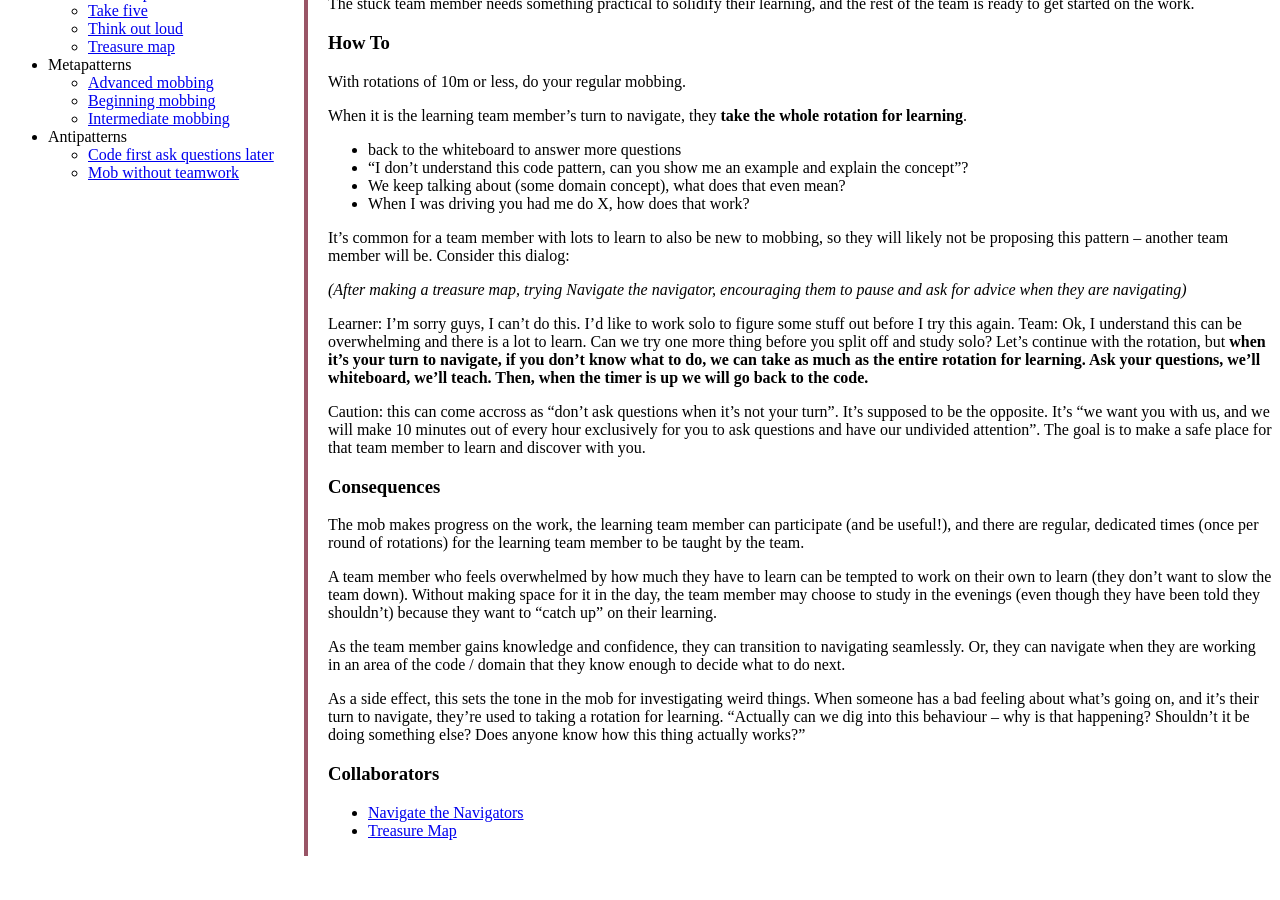
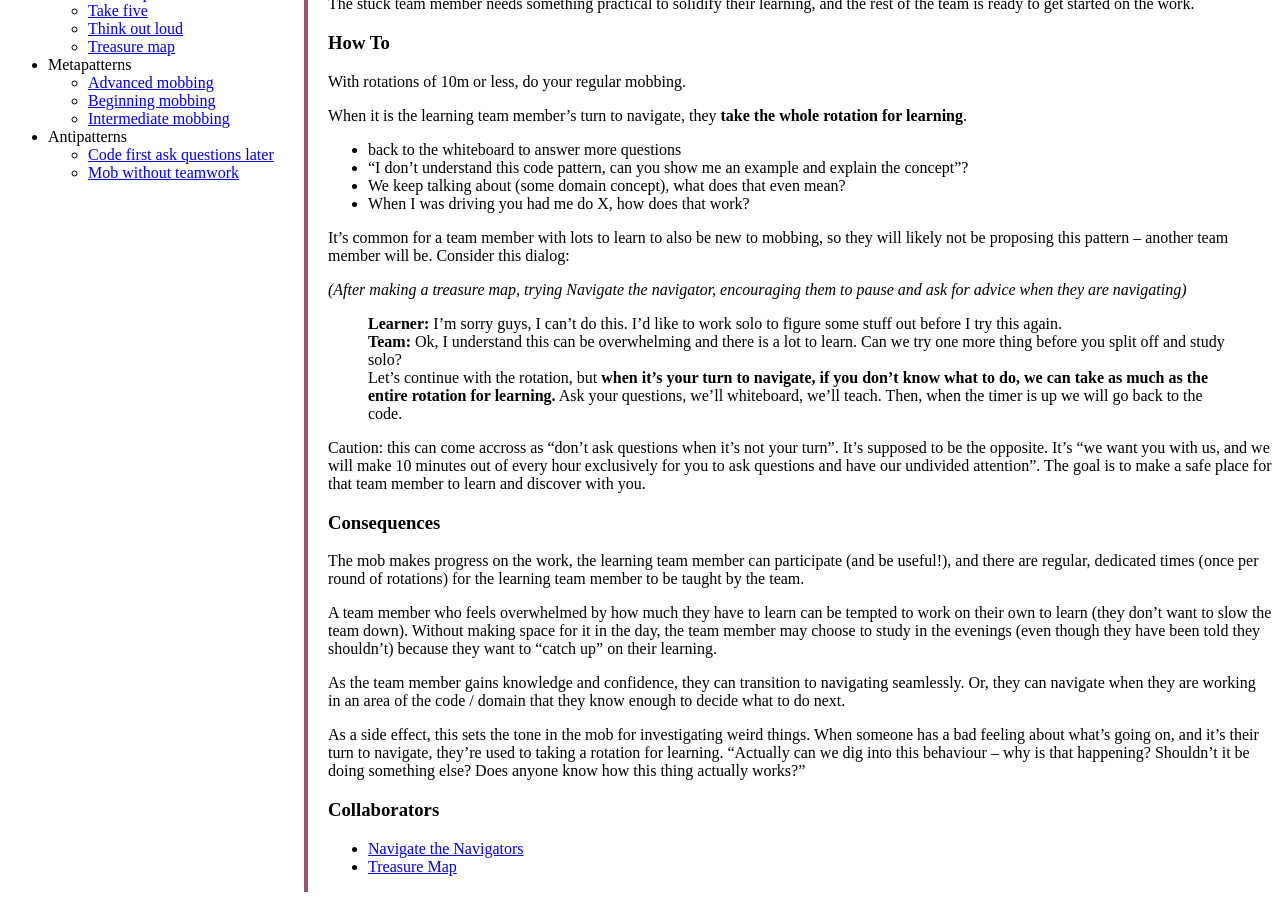
Before and after one commit to JayBazuzi/Mobbing-Pattern-Language, a Jekyll site: the page built from _patterns/My turn is for learning.md, in a window 1280 px wide and 900 px high, scrolled down 588 px. Built offline with Jekyll 4.4.1, drawn with Linux system fonts in a browser that asks for light colours; before the commit the page ends 1452 px from its top, so only the background shows below that; part of the change alters nothing that is shown.

```diff
--- a/_patterns/My turn is for learning.md
+++ b/_patterns/My turn is for learning.md
@@ -45,14 +45,14 @@ Consider this dialog:
 *(After making a treasure map, trying Navigate the navigator, encouraging them to
 pause and ask for advice when they are navigating)*
 
-Learner: I'm sorry guys, I can't do this. I'd like to work solo to figure some
-stuff out before I try this again.
-Team: Ok, I understand this can be overwhelming and there is a lot to learn. Can
-we try one more thing before you split off and study solo? Let's continue
-with the rotation, but **when it's your turn to navigate, if you don't know what
-to do, we can take as much as the entire rotation for learning. Ask your
-questions, we'll whiteboard, we'll teach. Then, when the timer is up we will go
-back to the code.**
+> **Learner:** I'm sorry guys, I can't do this. I'd like to work solo to figure some
+> stuff out before I try this again.
+> **Team:** Ok, I understand this can be overwhelming and there is a lot to learn. Can
+> we try one more thing before you split off and study solo?
+> Let's continue with the rotation, but **when it's your turn to navigate, if
+> you don't know what to do, we can take as much as the entire rotation for
+> learning.** Ask your questions, we'll whiteboard, we'll teach. Then, when the
+> timer is up we will go back to the code.
 
 Caution: this can come accross as "don't ask questions when it's not your turn".
 It's supposed to be the opposite. It's "we want you with us, and we will make 10 minutes out of
```
